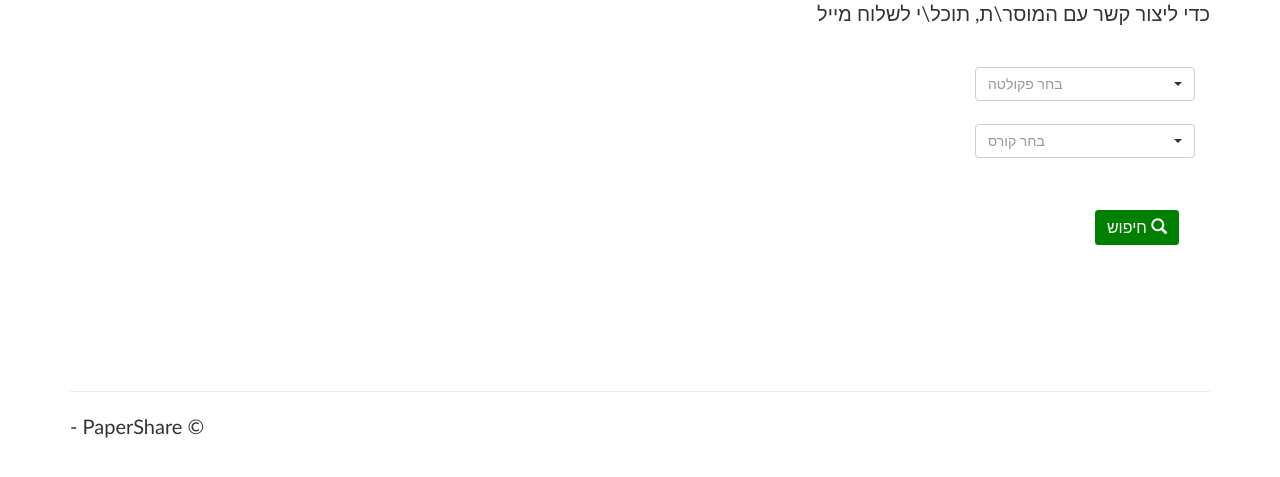
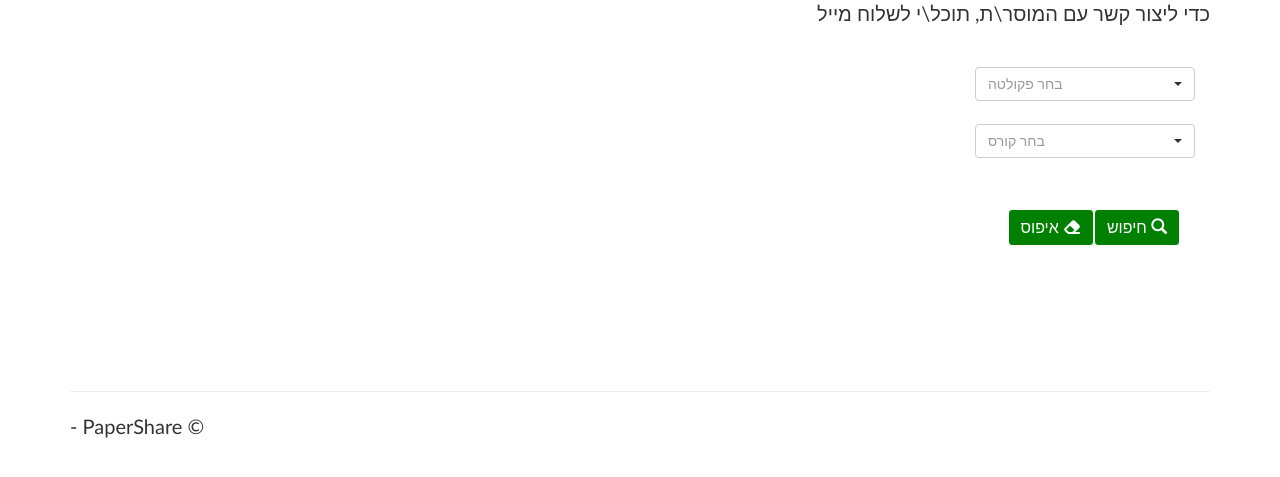
Before and after one commit to tomerkeren42/PaperShare, a Flask app: template FlaskWebProject/FlaskWebProject/templates/menu.html in a window 1280 px wide. Shown: the part 197-674 px from the top of the page. Run offline with Flask 2, Linux system fonts and the light colour scheme; the template is opened without the code that fills it, so the values that code supplies are empty; some libraries are stand-ins or nearby versions.

Commit message:
clear btns + mysubmissions show in search

```diff
--- a/FlaskWebProject/FlaskWebProject/static/scripts/searches_and_giveaways.js
+++ b/FlaskWebProject/FlaskWebProject/static/scripts/searches_and_giveaways.js
@@ -21,7 +21,7 @@ function left_to_right_date(date) {
     return new_date;
 }
 
-function load_table_on_search(university) {
+function load_table_on_search(university, email) {
     //console.log("in the load_table_on_search()");
 
     $("[data-toggle='popover']").popover('destroy');
@@ -96,7 +96,7 @@ function load_table_on_search(university) {
                     //is_empty = false;
                     var giveaway = data.val();
                     let row = table.insertRow();
-                    let button = create_button(false, giveaway);
+                    let button = create_button(false, giveaway, email);
                     button_place = row.insertCell(0);
                     button_place.appendChild(button);
                     let description = row.insertCell(1);
@@ -128,7 +128,7 @@ function load_table_on_search(university) {
                     var giveaway = data.val();
                     // console.log("in the load_table_on_search(): give away is:", giveaway);
                     let row = table.insertRow();
-                    let button = create_button(false, giveaway);
+                    let button = create_button(false, giveaway, email);
                     button_place = row.insertCell(0);
                     button_place.appendChild(button);
                     let description = row.insertCell(1);
@@ -277,7 +277,8 @@ function make_new_caption(faculty, courses, show_all_courses) {
 function create_button(is_remove, ref, email) {
     let button = document.createElement("button");
     button.setAttribute("class", "btn btn-ps-table pull-right");
-
+    console.log("email is: ", email);
+    console.log("ref.Email is: ", ref.Email);
     // if it's הסר מהאתר button
     if (is_remove) {
         button.setAttribute("id", "remove_button");
@@ -287,6 +288,17 @@ function create_button(is_remove, ref, email) {
         var icon = document.createElement("span");
         icon.className = "fas fa-trash-alt";
         button.innerHTML = " הסר ";
+        button.appendChild(icon);
+    }
+    //if it's a submission by me
+    else if (email == ref.Email){
+        button.setAttribute("id", "byme_button");
+        button.innerHTML = "  מסירה שלי  ";
+        button.addEventListener('click', function () {
+            $('[href="#menu2"]').tab('show');
+        });
+        var icon = document.createElement("span");
+        icon.className = "fas fa-user-check";
         button.appendChild(icon);
     }
     //else it's שלח בקשה button
@@ -330,7 +342,7 @@ function new_mail_request(target_email, target_faculty, target_course) {
 function check_submit() {
     $("[data-toggle='popover']").popover('destroy');
     console.log("inside submit func")
-    document.getElementById("checkbox_input").setAttribute("style", "color:grey");
+    document.getElementById("checkbox_input").setAttribute("style", "color:black");
     document.getElementById("description_input").setAttribute("class", "row");
     document.getElementById("course_input").setAttribute("class", "row pull-right");
     document.getElementById("faculty_input").setAttribute("class", "row pull-right");
@@ -380,3 +392,17 @@ function giveaway_modal(action, university, email) {
     load_my_giveaways(university, email);
     return;
 }
+
+function search_clear() {
+    $('#search_faculties').selectpicker('val', '0');
+    $('#search_courses').selectpicker('val', '0');
+    return;
+}
+
+function giveaway_clear() {
+    $('#give_away_faculties').selectpicker('val', '0');
+    $('#give_away_courses').selectpicker('val', '0');
+    document.getElementById('Description').value = '';
+    document.getElementById('agree-terms').checked = false;
+    return;
+}
--- a/FlaskWebProject/FlaskWebProject/templates/menu.html
+++ b/FlaskWebProject/FlaskWebProject/templates/menu.html
@@ -88,7 +88,8 @@
                             </select>
                         </div>
                         <br /> <br /> <br />
-                        <button type="submit" class="btn btn-ps pull-right" id="search_submit" onclick="load_table_on_search('{{university}}')" data-toggle="popover" data-placement="left" data-content="יש למלא את שם הפקולטה" data-trigger="focus" > חיפוש <span class="glyphicon glyphicon-search"></span></button>
+                        <button type="submit" class="btn btn-ps pull-right" id="search_submit" onclick="load_table_on_search('{{university}}', '{{email}}')" data-toggle="popover" data-placement="left" data-content="יש למלא את שם הפקולטה" data-trigger="focus" > חיפוש <span class="glyphicon glyphicon-search"></span></button>
+                        <button class="btn btn-ps pull-right" id="search_clear" onclick="search_clear()">איפוס <i class="fas fa-eraser"></i></button>
                 </form>
                    </div>
             </div>
@@ -104,7 +105,7 @@
                         <tr>
                             <th class="text-right" >שלח בקשה </th>
                             <th class="text-right">תיאור </th>
-                            <th class="text-right" id="th_date" onclick="sortTable(2, 'search_table')" style="cursor:pointer">תאריך <span class="fas fa-sort"></span></th>
+                            <th class="text-right" id="th_date" onclick="sortTable(2, 'search_table')" style="cursor:pointer">תאריך </th>
                             <th class="text-right" onclick="sortTable(3, 'search_table')" style="cursor:pointer">שם הקורס</th>
                         </tr>
                     </thead>
@@ -161,6 +162,7 @@
                         </div>
                         <br /> <br />
                         <button type="submit" id="submit_button" class="btn btn-ps pull-right" onclick="parse_and_upload_giveaway('{{university}}', '{{email}}', '{{username}}', '{{date}}')" data-toggle="popover" data-placement="left" data-content="יש למלא את כל השדות" data-trigger="focus" > שליחה <span class="glyphicon glyphicon-send"></span></button>
+                        <button class="btn btn-ps pull-right" id="giveaway_clear" onclick="giveaway_clear()">איפוס <i class="fas fa-eraser"></i></button>
                     </form>
             </div>
                 <!-- submission modal-->
```
